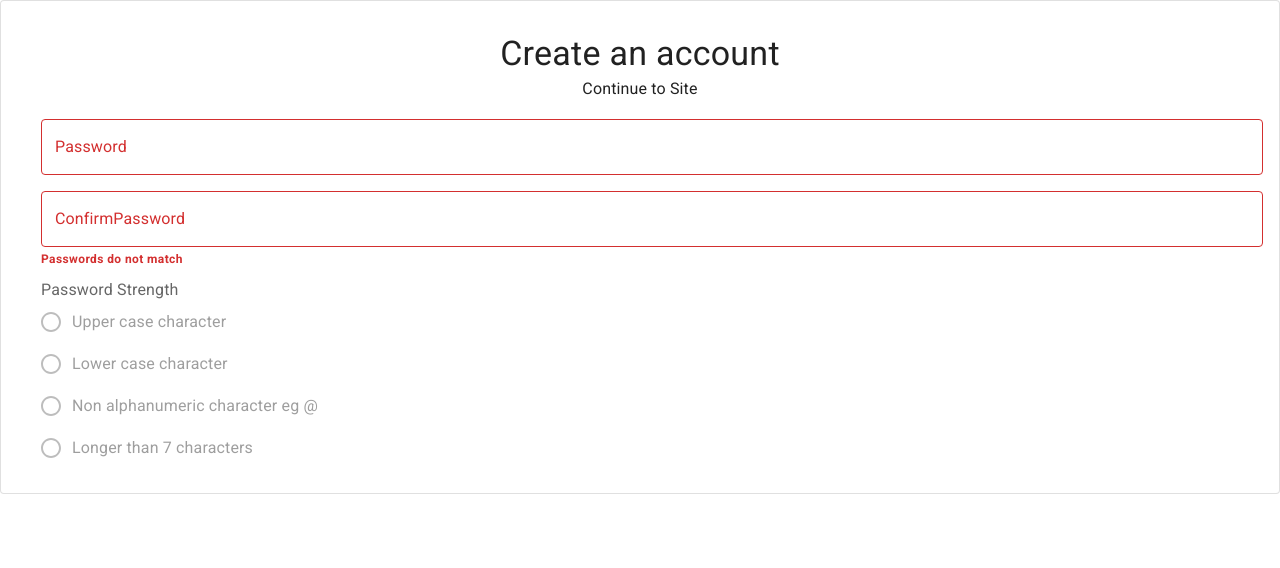
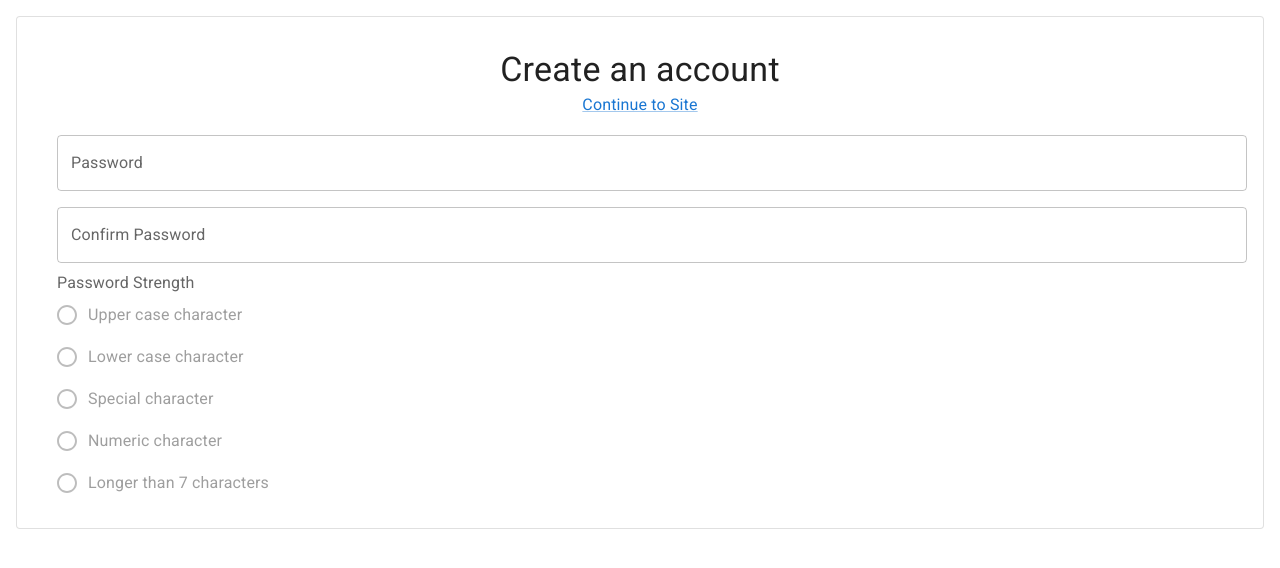
Before and after one commit to JoshuaDouce/password-strength, a React (Create React App) app: page / in a window 1280 px wide. Shown: the top 568 px of the page. Built offline with nearby package versions, Linux system fonts and the light colour scheme.

Commit message:
Password stength indicator done

```diff
--- a/package.json
+++ b/package.json
@@ -11,6 +11,7 @@
     "@testing-library/react": "^12.1.2",
     "@testing-library/user-event": "^13.5.0",
     "jest-watch-typeahead": "^0.6.5",
+    "prop-types": "^15.8.1",
     "react": "^17.0.2",
     "react-dom": "^17.0.2",
     "react-scripts": "5.0.0",
--- a/src/App.js
+++ b/src/App.js
@@ -1,100 +1,8 @@
 import './App.css';
-import {
-  Card,
-  Box,
-  CardContent,
-  Typography,
-  TextField,
-  Checkbox,
-  FormControlLabel,
-  FormControl,
-  FormLabel,
-  FormHelperText
-} from '@mui/material';
-import { RadioButtonUnchecked, RadioButtonChecked } from '@mui/icons-material';
+import CreatePassword from './components/CreatePassword';
 
 function App() {
-  return (
-    <Box sx={{ minWidth: 300 }}>
-      <Card variant="outlined">
-        <>
-          <CardContent>
-            <Box
-              sx={{
-                display: 'flex',
-                alignItems: 'center',
-                flexDirection: 'column',
-                m: '1em 0'
-              }}>
-              <Typography variant="h4">Create an account</Typography>
-              <Typography variant="subtitle1">Continue to Site</Typography>
-            </Box>
-            <Box sx={{ display: 'flex', flexDirection: 'column' }}>
-              <FormControl sx={{ ml: 3 }} component="fieldset" variant="standard" error={true}>
-                <TextField
-                  sx={{ marginBottom: '1em' }}
-                  label="Password"
-                  color="primary"
-                  error={true}
-                />
-                <TextField label="ConfirmPassword" color="primary" error={true} />
-                <FormHelperText sx={{ fontWeight: 'bold' }}>Passwords do not match</FormHelperText>
-              </FormControl>
-            </Box>
-            <Box sx={{ display: 'flex', flexDirection: 'column' }}>
-              <FormControl sx={{ ml: 3, mt: 1 }} component="fieldset" variant="standard">
-                <FormLabel component="legend">Password Strength</FormLabel>
-                <FormControlLabel
-                  control={
-                    <Checkbox
-                      color="success"
-                      icon={<RadioButtonUnchecked />}
-                      checkedIcon={<RadioButtonChecked />}
-                      disabled
-                    />
-                  }
-                  label="Upper case character"
-                />
-                <FormControlLabel
-                  control={
-                    <Checkbox
-                      color="success"
-                      icon={<RadioButtonUnchecked />}
-                      checkedIcon={<RadioButtonChecked />}
-                      disabled
-                    />
-                  }
-                  label="Lower case character"
-                />
-                <FormControlLabel
-                  control={
-                    <Checkbox
-                      color="success"
-                      icon={<RadioButtonUnchecked />}
-                      checkedIcon={<RadioButtonChecked />}
-                      disabled
-                    />
-                  }
-                  label="Non alphanumeric character eg @"
-                />
-                <FormControlLabel
-                  control={
-                    <Checkbox
-                      color="success"
-                      icon={<RadioButtonUnchecked />}
-                      checkedIcon={<RadioButtonChecked />}
-                      disabled
-                    />
-                  }
-                  label="Longer than 7 characters"
-                />
-              </FormControl>
-            </Box>
-          </CardContent>
-        </>
-      </Card>
-    </Box>
-  );
+  return <CreatePassword />;
 }
 
 export default App;
--- /dev/null
+++ b/src/components/ConditionLabel.js
@@ -0,0 +1,24 @@
+import { Checkbox, FormControlLabel } from '@mui/material';
+import { RadioButtonUnchecked, RadioButtonChecked } from '@mui/icons-material';
+
+const ConditionLabel = (props) => {
+  return (
+    <FormControlLabel
+      control={
+        <Checkbox
+          color="success"
+          icon={<RadioButtonUnchecked />}
+          checkedIcon={<RadioButtonChecked />}
+          disabled={!props.isValid}
+          checked={props.isValid}
+          onClick={(event) => {
+            event.preventDefault();
+          }}
+        />
+      }
+      label={props.labelText}
+    />
+  );
+};
+
+export default ConditionLabel;
--- /dev/null
+++ b/src/components/ConfirmationInput.js
@@ -0,0 +1,31 @@
+import { Box, TextField } from '@mui/material';
+
+const ConfirmationInput = (props) => {
+  const inputsMatch = props.primaryValue === props.confirmationValue;
+
+  return (
+    <Box sx={{ display: 'flex', flexDirection: 'column' }}>
+      <TextField
+        value={props.primaryValue}
+        sx={{ marginBottom: '1em' }}
+        label={props.inputName}
+        color="primary"
+        error={props.primaryValueInError}
+        onChange={props.primaryOnChange}
+        type="password"
+        id={props.inputName}
+      />
+      <TextField
+        value={props.confirmPassword}
+        label={`Confirm ${props.inputName}`}
+        color="primary"
+        error={!inputsMatch && !props.primaryValueInError}
+        onChange={props.confirmationChange}
+        type="password"
+        id={`Confirm ${props.inputName}`}
+      />
+    </Box>
+  );
+};
+
+export default ConfirmationInput;
--- /dev/null
+++ b/src/components/CreatePassword.js
@@ -0,0 +1,69 @@
+import React, { useState } from 'react';
+import {
+  Card,
+  Box,
+  CardContent,
+  Typography,
+  Link,
+  FormHelperText,
+  FormControl
+} from '@mui/material';
+import { isValid } from '../utils/PasswordUtils';
+import ConfirmationInput from './ConfirmationInput';
+import PasswordStrengthIndicator from './PasswordStrengthIndicator';
+
+const CreatePassword = () => {
+  const [password, setPassword] = useState('');
+  const [confirmPassword, setConfirmPassword] = useState('');
+  const passwordsDoNotMatch = !(password === confirmPassword);
+  const passwordInvalid = !isValid(password) && password !== '';
+
+  return (
+    <Box sx={{ minWidth: 300 }}>
+      <Card sx={{ m: '1em' }} variant="outlined">
+        <CardContent>
+          <Box
+            sx={{
+              display: 'flex',
+              alignItems: 'center',
+              flexDirection: 'column',
+              m: '1em 0'
+            }}>
+            <Typography variant="h4">Create an account</Typography>
+            <Link href="#" variant="subtitle1">
+              Continue to Site
+            </Link>
+          </Box>
+          <FormControl
+            sx={{ ml: 3, display: 'flex' }}
+            component="fieldset"
+            variant="standard"
+            error={passwordsDoNotMatch || passwordInvalid}>
+            <ConfirmationInput
+              inputName="Password"
+              primaryValue={password}
+              primaryValueInError={passwordInvalid}
+              confirmationValue={confirmPassword}
+              primaryOnChange={(event) => {
+                setPassword(event.target.value);
+              }}
+              confirmationChange={(event) => {
+                setConfirmPassword(event.target.value);
+              }}
+            />
+            {passwordInvalid ? (
+              <FormHelperText sx={{ fontWeight: 'bold' }}>Passwords is invalid</FormHelperText>
+            ) : (
+              passwordsDoNotMatch && (
+                <FormHelperText sx={{ fontWeight: 'bold' }}>Passwords do not match</FormHelperText>
+              )
+            )}
+          </FormControl>
+          <PasswordStrengthIndicator password={password} />
+        </CardContent>
+      </Card>
+    </Box>
+  );
+};
+
+export default CreatePassword;
--- /dev/null
+++ b/src/components/PasswordStrengthIndicator.js
@@ -0,0 +1,36 @@
+import { Box, FormControl, FormLabel } from '@mui/material';
+import {
+  hasUpperCase,
+  hasLowerCase,
+  hasSpecialCharacter,
+  hasNumber,
+  isLongEnough
+} from '../utils/PasswordUtils';
+import ConditionLabel from './ConditionLabel';
+
+const PasswordStrengthIndicator = (props) => {
+  return (
+    <Box sx={{ display: 'flex', flexDirection: 'column' }}>
+      <FormControl sx={{ ml: 3, mt: 1 }} component="fieldset" variant="standard">
+        <FormLabel component="legend">Password Strength</FormLabel>
+        <ConditionLabel
+          labelText="Upper case character"
+          isValid={hasUpperCase(props.password)}></ConditionLabel>
+        <ConditionLabel
+          labelText="Lower case character"
+          isValid={hasLowerCase(props.password)}></ConditionLabel>
+        <ConditionLabel
+          labelText="Special character"
+          isValid={hasSpecialCharacter(props.password)}></ConditionLabel>
+        <ConditionLabel
+          labelText="Numeric character"
+          isValid={hasNumber(props.password)}></ConditionLabel>
+        <ConditionLabel
+          labelText="Longer than 7 characters"
+          isValid={isLongEnough(props.password)}></ConditionLabel>
+      </FormControl>
+    </Box>
+  );
+};
+
+export default PasswordStrengthIndicator;
--- /dev/null
+++ b/src/utils/PasswordUtils.js
@@ -0,0 +1,35 @@
+const hasLowerCase = (password) => {
+  const regexLowerCase = new RegExp('(?=.*[a-z])');
+
+  return regexLowerCase.test(password);
+};
+
+const hasUpperCase = (password) => {
+  const regexUpperCase = new RegExp('(?=.*[A-Z])');
+
+  return regexUpperCase.test(password);
+};
+
+const hasNumber = (password) => {
+  const regexOneNumeric = new RegExp('(?=.*\\d)');
+
+  return regexOneNumeric.test(password);
+};
+
+const hasSpecialCharacter = (password) => {
+  const regexOneSpecial = new RegExp('(?=.*[-+_!@#$%^&*., ?])');
+
+  return regexOneSpecial.test(password);
+};
+
+const isLongEnough = (password) => {
+  return password.length > 7;
+};
+
+const isValid = (password) => {
+  const validPassword = new RegExp('^(?=.*[a-z])(?=.*[A-Z])(?=.*\\d)(?=.*[-+_!@#$%^&*.,?]).+$');
+
+  return validPassword.test(password) && isLongEnough(password);
+};
+
+export { hasLowerCase, hasUpperCase, hasNumber, hasSpecialCharacter, isLongEnough, isValid };
```
Also changed, not shown: .eslintrc.json.
